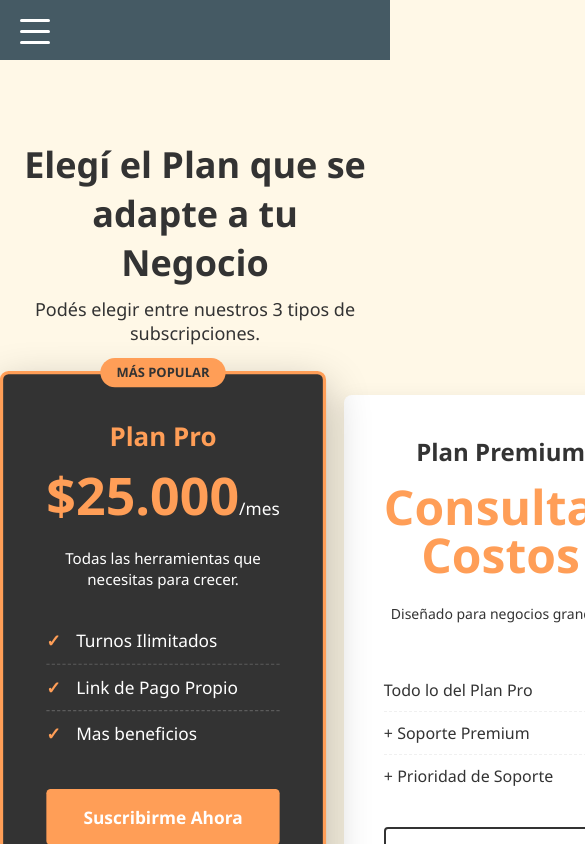
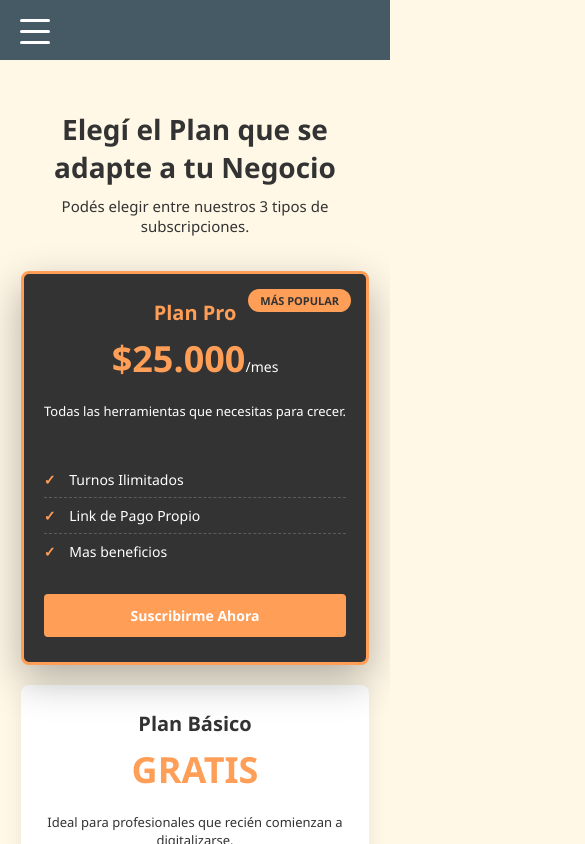
Before and after one commit to jeanbrcho/Frontend-PI-PROFESIONAL, an Angular app: page /planes in a window 390 px wide. Shown: the top 844 px of the page, 585 px wide, since content can reach past the window. Built offline with nearby package versions, Linux system fonts and the light colour scheme.

Commit message:
responsive planes y registro

```diff
--- a/src/app/components/planes/planes.component.css
+++ b/src/app/components/planes/planes.component.css
@@ -174,3 +174,185 @@
     color: white;
     border-color: #333333;
 }
+
+/* RESPONSIVE */
+
+/* Tablets */
+@media (max-width: 992px) {
+  .seccion-planes {
+    padding: 60px 4%;
+  }
+
+  .titulo-seccion-planes {
+    font-size: 32px;
+  }
+
+  .texto-seccion-planes {
+    font-size: 16px;
+    margin-bottom: 40px;
+  }
+
+  .contenedor-planes {
+    gap: 20px;
+    flex-wrap: wrap;
+  }
+
+  .tarjeta-plan {
+    padding: 35px;
+    max-width: 320px;
+  }
+
+  .nombre-plan {
+    font-size: 22px;
+  }
+
+  .monto {
+    font-size: 42px;
+  }
+
+  .plan-destacado {
+    transform: scale(1.05);
+  }
+}
+
+/* Móviles */
+@media (max-width: 768px) {
+  .seccion-planes {
+    padding: 50px 3%;
+  }
+
+  .titulo-seccion-planes {
+    font-size: 28px;
+    text-align: center;
+  }
+
+  .texto-seccion-planes {
+    font-size: 15px;
+    margin-bottom: 35px;
+  }
+
+  .contenedor-planes {
+    flex-direction: column;
+    align-items: center;
+    gap: 20px;
+    width: 100%;
+  }
+
+  .tarjeta-plan {
+    max-width: 95%;
+    width: 95%;
+    padding: 25px 20px;
+    margin: 0 auto;
+  }
+
+  .plan-destacado {
+    transform: none;
+    order: -1; /* Mostrar primero en móvil */
+    max-width: 95%;
+    width: 95%;
+  }
+
+  .nombre-plan {
+    font-size: 20px;
+  }
+
+  .monto {
+    font-size: 36px;
+  }
+
+  .frecuencia {
+    font-size: 14px;
+  }
+
+  .resumen-plan {
+    font-size: 13px;
+    margin-bottom: 20px;
+  }
+
+  .lista-beneficios {
+    margin-bottom: 25px;
+  }
+
+  .lista-beneficios li {
+    padding: 8px 0;
+    font-size: 14px;
+  }
+
+  .boton-primario,
+  .boton-terciario {
+    padding: 12px 25px;
+    font-size: 14px;
+  }
+
+  .etiqueta-destacado {
+    top: 15px;
+    right: 15px;
+    left: auto;
+    font-size: 11px;
+    padding: 4px 12px;
+  }
+}
+
+/* iPhone SE y pantallas muy pequeñas (375px) */
+@media (max-width: 375px) {
+  .seccion-planes {
+    padding: 40px 2%;
+  }
+
+  .titulo-seccion-planes {
+    font-size: 24px;
+  }
+
+  .texto-seccion-planes {
+    font-size: 14px;
+    margin-bottom: 30px;
+  }
+
+  .tarjeta-plan {
+    padding: 20px 15px;
+    max-width: 90%;
+    width: 90%;
+    margin: 0 auto;
+  }
+
+  .nombre-plan {
+    font-size: 18px;
+    margin-bottom: 12px;
+  }
+
+  .monto {
+    font-size: 28px;
+  }
+
+  .frecuencia {
+    font-size: 13px;
+  }
+
+  .resumen-plan {
+    font-size: 12px;
+    margin-bottom: 18px;
+    min-height: 30px;
+  }
+
+  .lista-beneficios {
+    margin-bottom: 20px;
+  }
+
+  .lista-beneficios li {
+    padding: 6px 0;
+    font-size: 13px;
+  }
+
+  .boton-primario,
+  .boton-terciario {
+    padding: 10px 20px;
+    font-size: 13px;
+  }
+
+  .etiqueta-destacado {
+    font-size: 10px;
+    padding: 3px 10px;
+    top: 10px;
+    right: 10px;
+  }
+}
--- a/src/app/components/registro/registro.component.css
+++ b/src/app/components/registro/registro.component.css
@@ -222,22 +222,117 @@ label {
 
 @media (max-width: 768px) {
   /* en móvil apilamos: formulario arriba, imagen oculta */
+  .register-page-container {
+    padding: 20px 15px;
+    gap: 30px;
+  }
+
   .section-wrapper,
   .section-wrapper.reverse {
     flex-direction: column;
     gap: 18px;
+    max-width: 100%;
   }
 
   .login-image-side {
     display: none;
   }
 
+  .login-card {
+    padding: 30px 20px;
+  }
+
+  .login-titulo-principal {
+    font-size: 24px;
+    text-align: center;
+  }
+
+  .login-subtitulo {
+    text-align: center;
+    margin-bottom: 25px;
+  }
+
   .form-row {
     flex-direction: column;
+    gap: 0;
+  }
+
+  .form-group {
+    margin-bottom: 15px;
+  }
+
+  .form-control {
+    padding: 12px 15px;
+    font-size: 16px; /* Evita zoom automático en iOS */
   }
 
   .button-container {
     padding: 0 20px;
+    margin-top: 20px;
+  }
+
+  .boton {
+    width: 100%;
+    padding: 16px 20px;
+    font-size: 16px;
+  }
+
+  .error-message {
+    font-size: 11px;
+    margin-top: 4px;
+  }
+}
+
+/* iPhone SE y pantallas muy pequeñas (375px) */
+@media (max-width: 375px) {
+  .register-page-container {
+    padding: 15px 10px;
+    gap: 25px;
+  }
+
+  .login-card {
+    padding: 25px 15px;
+  }
+
+  .login-titulo-principal {
+    font-size: 22px;
+  }
+
+  .login-subtitulo {
+    font-size: 13px;
+  }
+
+  .form-control {
+    padding: 10px 12px;
+    font-size: 15px;
+  }
+
+  label {
+    font-size: 14px;
+    margin-bottom: 5px;
+  }
+
+  .form-group {
+    margin-bottom: 12px;
+  }
+
+  .boton {
+    padding: 14px 18px;
+    font-size: 15px;
+  }
+
+  .error-message {
+    font-size: 10px;
+  }
+
+  .loading-overlay .spinner {
+    width: 50px;
+    height: 50px;
+    border-width: 5px;
+  }
+
+  .loading-overlay p {
+    font-size: 16px;
   }
 }
 
```
